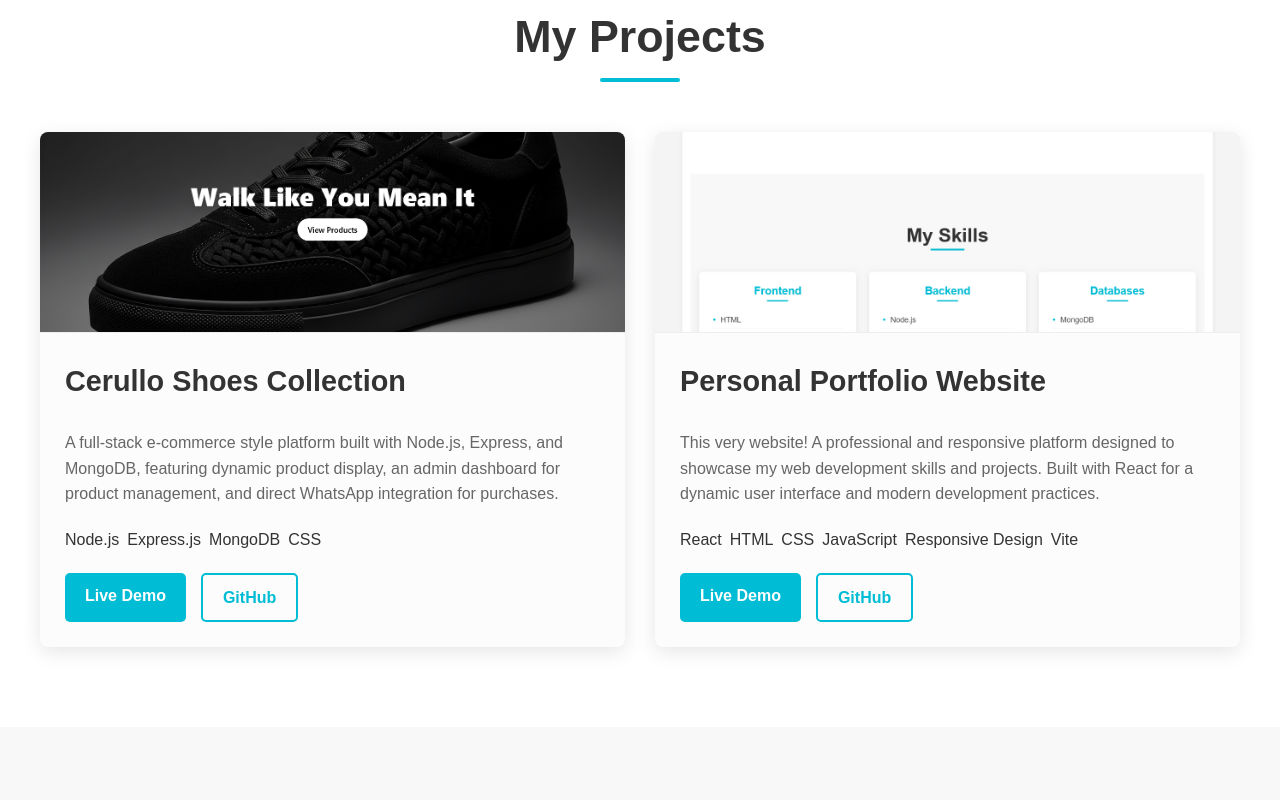
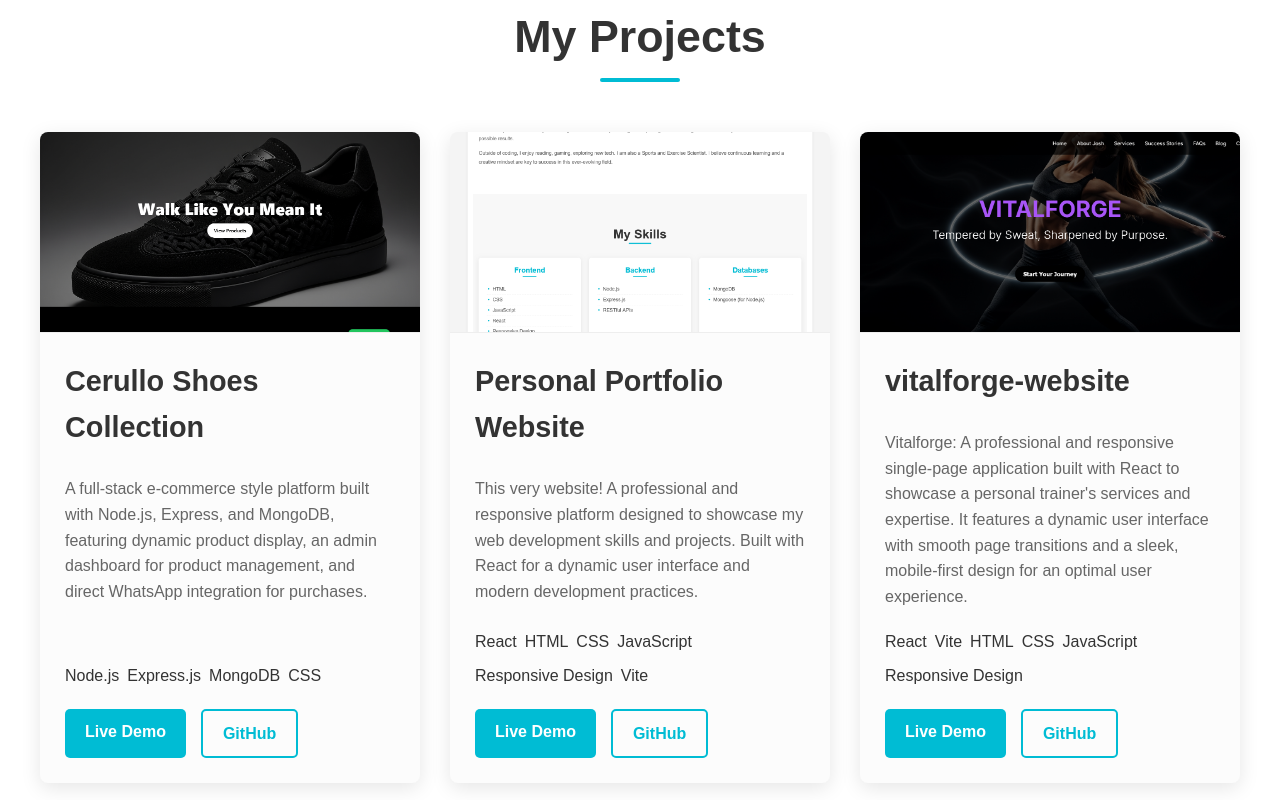
Before and after one commit to Jo7848/my-portfolio-app, a React (Vite) app: page / in a window 1280 px wide. Shown: the part 2600-3400 px from the top of the page. Built offline with nearby package versions, Linux system fonts and the light colour scheme; the HTML template or start-up script is replaced by a standard one.

Commit message:
Add new project to projects section

```diff
--- a/src/data/projects.js
+++ b/src/data/projects.js
@@ -20,8 +20,18 @@ const projects = [
     githubLink: 'https://github.com/Jo7848/my-portfolio-app' // Updated GitHub link
   },
   // Add more projects here following the same structure!
+   {
+    id: 3,
+    title: "vitalforge-website",
+   image: "/images/vitalforge-website.jpg",
+    description: "Vitalforge: A professional and responsive single-page application built with React to showcase a personal trainer's services and expertise. It features a dynamic user interface with smooth page transitions and a sleek, mobile-first design for an optimal user experience.",
+    techs: ["React", "Vite", "HTML", "CSS", "JavaScript", "Responsive Design"],
+     liveLink: "https://vitalforge-website.vercel.app/",
+     githubLink: "https://github.com/Jo7848/vitalforge-website"
+   }
+   // Add more projects here following the same structure!
   // {
-  //   id: 3,
+  //   id: 4,
   //   title: "Another Project",
   //   image: "/images/another-project-thumbnail.jpg",
   //   description: "Description for another project...",
```
Also changed, not shown: public/images/vitalforge-website.jpg (added).
